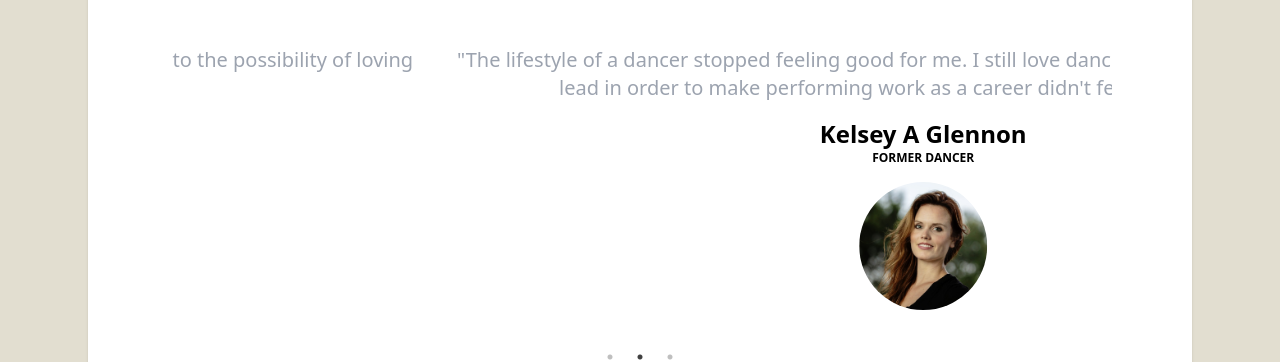
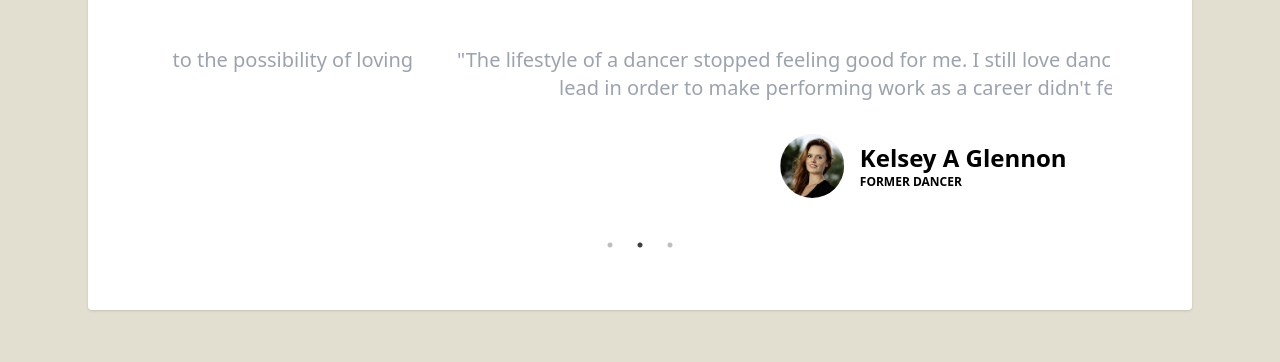
Before and after one commit to IsaacCavallaro/pivot-for-dancers, a React (Create React App) app: page / in a window 1280 px wide. Shown: the part 4120-4482 px from the top of the page. Built offline with nearby package versions, Linux system fonts and the light colour scheme; a web font is replaced by a local one.

Commit message:
WIP: Custom arrows

```diff
--- a/src/components/TestimonialSection.tsx
+++ b/src/components/TestimonialSection.tsx
@@ -25,6 +25,36 @@ const TestimonialsSection: React.FC = () => {
     },
   ];
 
+  interface ArrowProps {
+    className?: string;
+    style?: React.CSSProperties;
+    onClick?: React.MouseEventHandler<HTMLDivElement>;
+  }
+
+  const NextArrow: React.FC<ArrowProps> = (props) => {
+    const { className, style, onClick } = props;
+    return (
+      <div
+        className={`${className} absolute top-1/2 transform -translate-y-1/2 right-0 p-2 rounded-full cursor-pointer z-10`}
+        style={{ ...style, display: "block", width: "30px", height: "30px", borderRadius: "50%" }}
+        onClick={onClick}
+      >
+      </div>
+    );
+  }
+
+  const PrevArrow: React.FC<ArrowProps> = (props) => {
+    const { className, style, onClick } = props;
+    return (
+      <div
+        className={`${className} absolute top-1/2 transform -translate-y-1/2 left-0 p-2 rounded-full cursor-pointer z-10`}
+        style={{ ...style, display: "block", width: "30px", height: "30px", borderRadius: "50%" }}
+        onClick={onClick}
+      >
+      </div>
+    );
+  }
+
   const settings = {
     dots: true,
     infinite: true,
@@ -34,6 +64,8 @@ const TestimonialsSection: React.FC = () => {
     speed: 1000,
     autoplaySpeed: 6000,
     cssEase: "linear",
+    nextArrow: <NextArrow />,
+    prevArrow: <PrevArrow />,
   };
 
   return (
@@ -54,18 +86,22 @@ const TestimonialsSection: React.FC = () => {
                   <p className="mb-4 leading-7 text-gray-400 lg:text-lg xl:text-xl">
                     {testimonial.content}
                   </p>
+                  <div className="flex items-center justify-center space-x-4 mt-4">
+                    <div className="w-16 h-16">
+                      <img
+                        className="object-cover w-full h-full rounded-full"
+                        src={testimonial.imageSrc}
+                        alt={testimonial.author}
+                      />
+                    </div>
+                    <div className="text-left">
                       <h2 className="text-lg lg:text-xl xl:text-2xl font-bold leading-9 text-black dark:text-white">
                         {testimonial.author}
                       </h2>
                       <span className="block text-xs font-semibold text-black uppercase">
                         {testimonial.role}
                       </span>
-                  <div className="w-32 h-32 mt-4">
-                    <img
-                      className="object-cover w-full h-full rounded-full"
-                      src={testimonial.imageSrc}
-                      alt={testimonial.author}
-                    />
+                    </div>
                   </div>
                 </div>
               </div>
```
Lines whose indentation alone changed are shown as unchanged.
